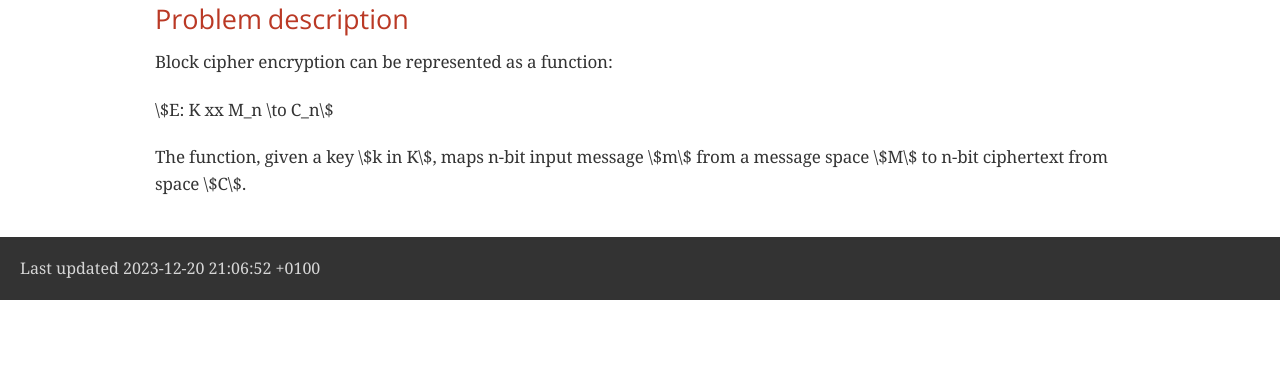
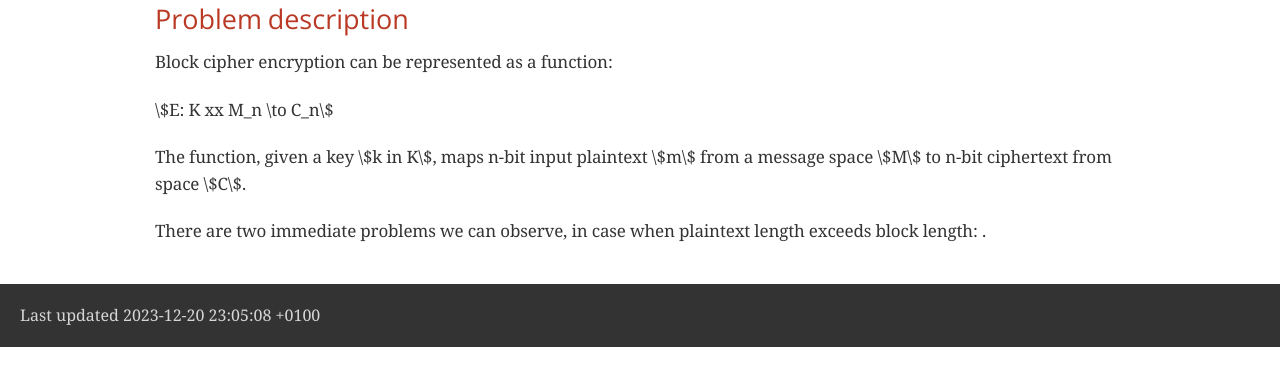
Before and after one commit to msedzins/cryptography, a plain HTML site: page asciidoc/article1/index.html in a window 1280 px wide. Shown: the part 153-538 px from the top of the page. Drawn offline with nearby package versions, Linux system fonts and the light colour scheme; some packages are replaced by stand-ins of ours; a web font is replaced by a local one.

Commit message:
New version

```diff
--- a/asciidoc/article1/index.html
+++ b/asciidoc/article1/index.html
@@ -453,7 +453,11 @@ body.book #toc,body.book #preamble,body.book h1.sect0,body.book .sect1>h2{page-b
 <p>\$E: K xx M_n \to C_n\$</p>
 </div>
 <div class="paragraph">
-<p>The function, given a key \$k in K\$,  maps n-bit input message  \$m\$ from a message space \$M\$ to n-bit ciphertext from space \$C\$.</p>
+<p>The function, given a key \$k in K\$,  maps n-bit input plaintext  \$m\$ from a message space \$M\$ to n-bit ciphertext from space \$C\$.</p>
+</div>
+<div class="paragraph">
+<p>There are two immediate problems we can observe, in case when plaintext length exceeds block length:
+.</p>
 </div>
 </div>
 </div>
@@ -461,7 +465,7 @@ body.book #toc,body.book #preamble,body.book h1.sect0,body.book .sect1>h2{page-b
 </div>
 <div id="footer">
 <div id="footer-text">
-Last updated 2023-12-20 21:06:52 +0100
+Last updated 2023-12-20 23:05:08 +0100
 </div>
 </div>
 <script type="text/x-mathjax-config">
```
Also changed, not shown: docs/article1/index.html (+6 -2 lines), 1 other file.
